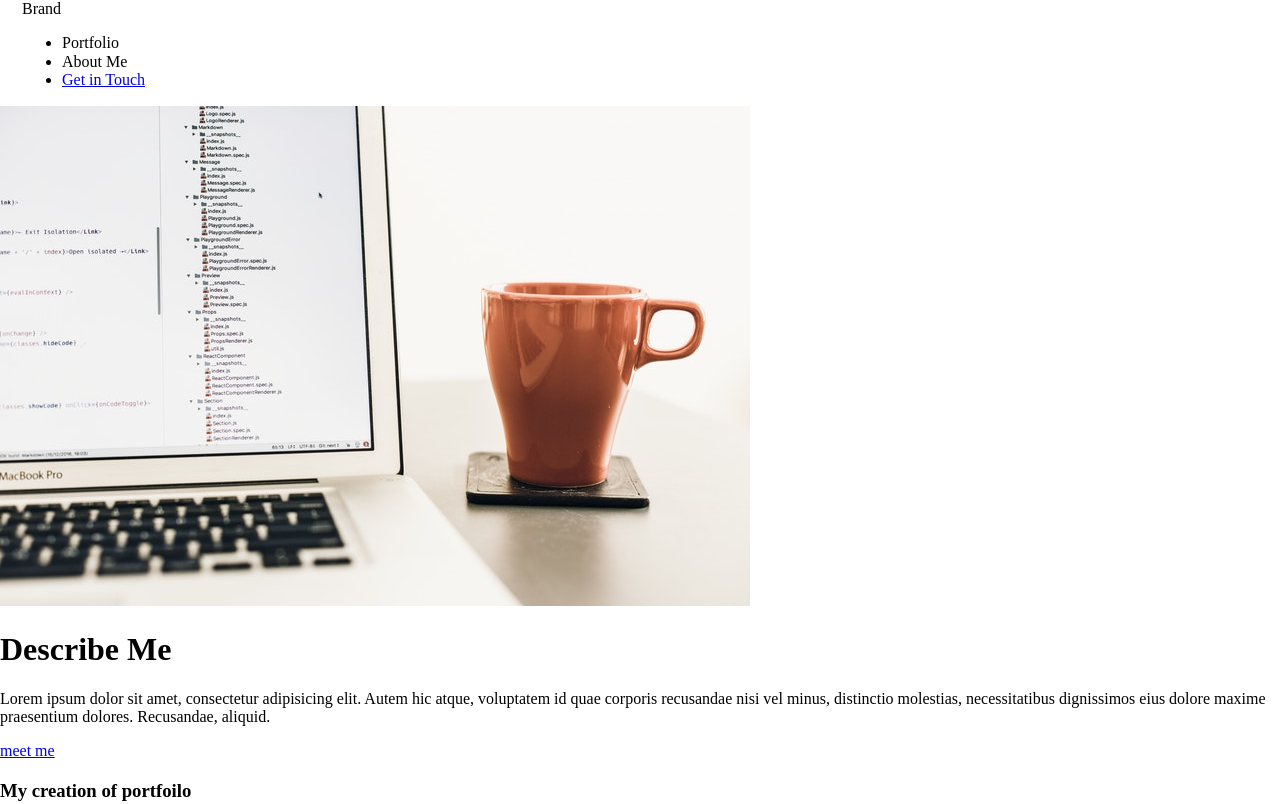
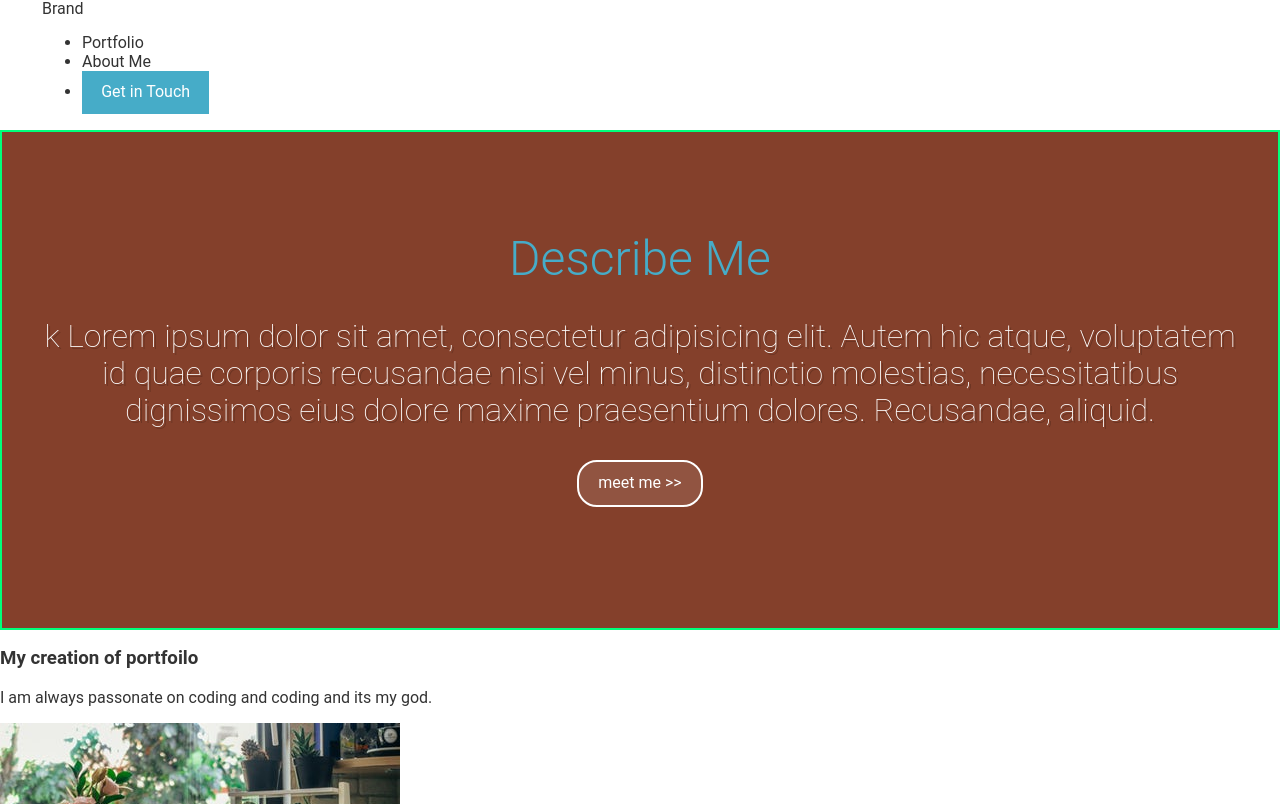
Before and after one commit to Bee-Cell/website-portfolio, a website: page app/index.html in a window 1280 px wide. Shown: the top 804 px of the page. Drawn offline with Linux system fonts and the light colour scheme.

Commit message:
hero section complete for large devices

```diff
--- a/app/assets/styles/base/_variables.css
+++ b/app/assets/styles/base/_variables.css
@@ -1 +1,2 @@
 $mainBlue:#46ACC8;
+$testDivColor: #00FF7B;
--- /dev/null
+++ b/app/assets/styles/modules/_btn.css
@@ -0,0 +1,20 @@
+.btn{
+	background-color: $mainBlue;
+	color: #FFF;
+	text-decoration: none;
+	padding: .75rem 1.2rem;
+	display: inline-block;
+
+	&--outline-none {
+		background-color:rgba(#FFF,.1);
+		border:2px solid #FFF;
+		border-radius: 20px;
+
+		&:hover
+		{
+			color:#46ACC8;
+		}
+	}
+
+
+}
--- /dev/null
+++ b/app/assets/styles/modules/_hero.css
@@ -0,0 +1,33 @@
+.hero {
+	border:2px solid $testDivColor;
+	position: relative;
+	background-color: #84402b;
+	width: 100%;
+	height: 500px;
+
+	&__text-content{
+		position: absolute;
+		top:20%;
+		left: 0;
+		width: 100%;
+		text-align: center;
+		padding-top:0;
+	}
+
+	&__title{
+		font-weight: 300;
+		color:$mainBlue;
+		font-size: 3rem;
+		margin: 0;
+	}
+
+	&__description{
+		color: #FFF;
+		font-size: 2rem;
+		font-weight: 150;
+		text-shadow: 2px 2px 0 rgba(0, 0, 0, .2);
+		margin-left: auto;
+		margin-right: auto;
+	}
+
+}
--- /dev/null
+++ b/app/assets/styles/modules/_page-section.css
@@ -0,0 +1,3 @@
+.page-section{
+	padding:1.2rem 0;
+}
--- a/app/assets/styles/styles.css
+++ b/app/assets/styles/styles.css
@@ -1,4 +1,9 @@
 @import "normalize.css";
 @import "base/_mixins";
+@import "base/_variables";
+@import "base/_global";
 @import "./modules/_wrapper";
 @import "./modules/_site-header";
+@import "./modules/_hero";
+@import "./modules/_page-section";
+@import "./modules/_btn";
--- a/app/index.html
+++ b/app/index.html
@@ -16,19 +16,21 @@
             <ul>
                 <li>Portfolio</li>
                 <li>About Me</li>
-                <li><a href="#">Get in Touch</a></li>
+                <li><a class="btn" href="#">Get in Touch</a></li>
             </ul>
       </div>
-
-
     </header>
 
 <!--    Hero section -->
     <section class="hero">
-       <img src="assets/images/coding.jpg" alt="Coffee and System">
-        <h1> Describe Me </h1>
-        <p>Lorem ipsum dolor sit amet, consectetur adipisicing elit. Autem hic atque, voluptatem id quae corporis recusandae nisi vel minus, distinctio molestias, necessitatibus dignissimos eius dolore maxime praesentium dolores. Recusandae, aliquid.</p>
-        <p><a href="#">meet me</a></p>
+      <div class="hero__text-content">
+       <div class="wrapper">
+          <h1 class="hero__title"> Describe Me </h1>
+
+          <p class="hero__description"> k Lorem ipsum dolor sit amet, consectetur adipisicing elit. Autem hic atque, voluptatem id quae corporis recusandae nisi vel minus, distinctio molestias, necessitatibus dignissimos eius dolore maxime praesentium dolores. Recusandae, aliquid.</p>
+          <p><a class="btn btn--outline-none" href="#">meet me >></a></p>
+       </div>
+     </div> <!-- text-content -->
     </section> <!-- end hero -->
 
 <!--    fun projects-->
@@ -43,7 +45,6 @@
             <div> <img src="assets/images/p-four.jpg" alt="picture four "></div>
             <div><img src="assets/images/p-five.jpg" alt="picture five"></div>
         </div> <!-- end-project-picture -->
-
     </section> <!-- end fun project -->
 
     <!--    for another links in the site header-->
--- a/app/temp/styles/styles.css
+++ b/app/temp/styles/styles.css
@@ -341,6 +341,26 @@ template {
   display: none;
 }
 
+body{
+	font-family: 'Roboto', sans-serif;
+	color:#333;
+}
+
+img {
+	max-width: 100%;
+	height:auto;
+}
+
+* {
+	box-sizing: border-box;
+		/*it willnot break the 100% but instead it will do inside 100%*/
+		/*  but these days all developer does it  for all elementall*/
+}
+
+a {
+	color: #46ACC8;
+}
+
 .wrapper {
 	overflow: hidden;
 	padding-left: 20px;
@@ -353,3 +373,62 @@ template {
 .site-header{
 
 }
+
+.hero {
+	border:2px solid #00FF7B;
+	position: relative;
+	background-color: #84402b;
+	width: 100%;
+	height: 500px;
+
+}
+
+.hero__text-content{
+		position: absolute;
+		top:20%;
+		left: 0;
+		width: 100%;
+		text-align: center;
+		padding-top:0;
+	}
+
+.hero__title{
+		font-weight: 300;
+		color:#46ACC8;
+		font-size: 3rem;
+		margin: 0;
+	}
+
+.hero__description{
+		color: #FFF;
+		font-size: 2rem;
+		font-weight: 150;
+		text-shadow: 2px 2px 0 rgba(0, 0, 0, .2);
+		margin-left: auto;
+		margin-right: auto;
+	}
+
+.page-section{
+	padding:1.2rem 0;
+}
+
+.btn{
+	background-color: #46ACC8;
+	color: #FFF;
+	text-decoration: none;
+	padding: .75rem 1.2rem;
+	display: inline-block;
+
+
+}
+
+.btn--outline-none {
+		background-color: rgba(255,255,255,.1);
+		border:2px solid #FFF;
+		border-radius: 20px;
+	}
+
+.btn--outline-none:hover
+		{
+			color:#46ACC8;
+		}
```
